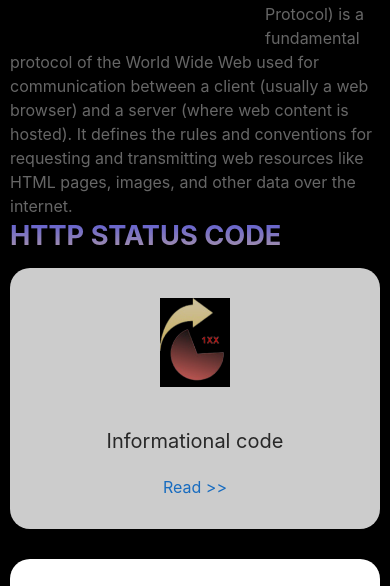
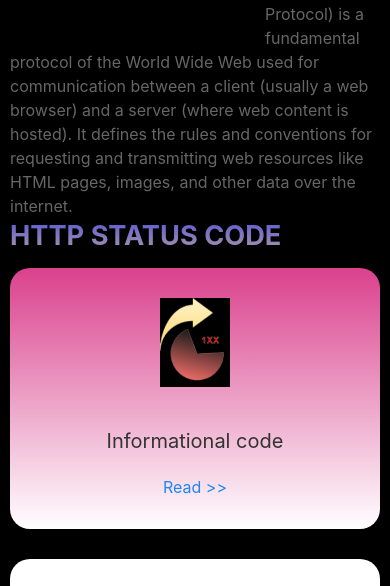
Before and after one commit to Gowthami512/Project, a plain HTML site: page Cognifyz-Task/Level 2/Task 1/Responsivecard.html in a window 390 px wide. In both pictures the pointer is over the element 195 px from the left and 581 px from the top of the page. Shown: the part 183-769 px from the top of the page. Drawn offline with nearby package versions, Linux system fonts and the light colour scheme.

Commit message:
Update responsivecard.css

```diff
--- a/Cognifyz-Task/Level 2/Task 1/responsivecard.css
+++ b/Cognifyz-Task/Level 2/Task 1/responsivecard.css
@@ -41,7 +41,7 @@ a{
     border-radius: 20px;
 }
 .uk-card:hover{
-    opacity:0.8;
+    background:linear-gradient( rgb(218, 65, 141),white);
     cursor:pointer;
 
 }
```
